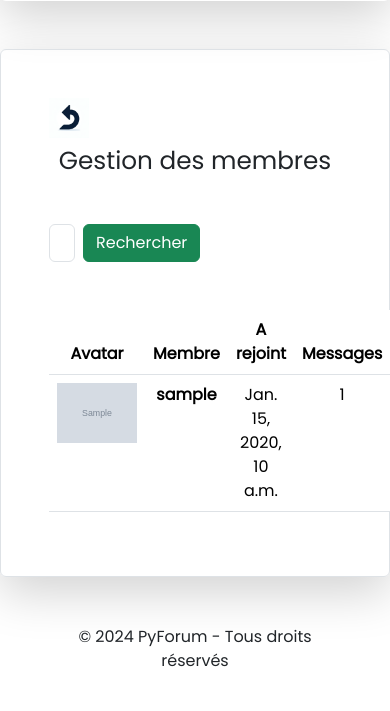
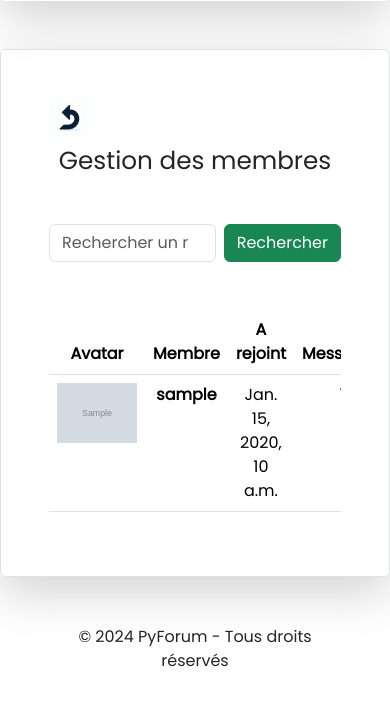
Before and after one commit to gabigab117/platforum, a Django app: template platforum_project/forum/templates/admin-forum/members.html in a window 390 px wide; the page is wider, and only the part inside the window is pictured. Shown: the part 557-1268 px from the top of that part. Run offline with Django 5.2, Linux system fonts and the light colour scheme; the template is opened without the code that fills it: most values are stand-ins (such as "Sample title", 1, 10 or a date in 2020); grey boxes marked "Sample" are stand-in pictures.

Commit message:
responsive table

```diff
--- a/platforum_project/forum/templates/admin-forum/members.html
+++ b/platforum_project/forum/templates/admin-forum/members.html
@@ -12,7 +12,7 @@
         <h2 class="mb-5">Gestion des membres</h2>
     </div>
     <div class="row mb-5">
-        <div class="col-4">
+        <div class="col-lg-4 col-md-12">
 
                         <form role="search" class="d-flex">
         <input type="search" placeholder="Rechercher un membre" aria-label="Rechercher" name="search" class="form-control">
@@ -25,7 +25,7 @@
 
     <div class="row text-center">
         <div class="col">
-
+            <div class="table-responsive">
             <table class="table">
                 <thead>
                 <tr>
@@ -59,6 +59,7 @@
                 </tbody>
                 {% endfor %}
             </table>
+            </div>
 
         </div>
 
```
